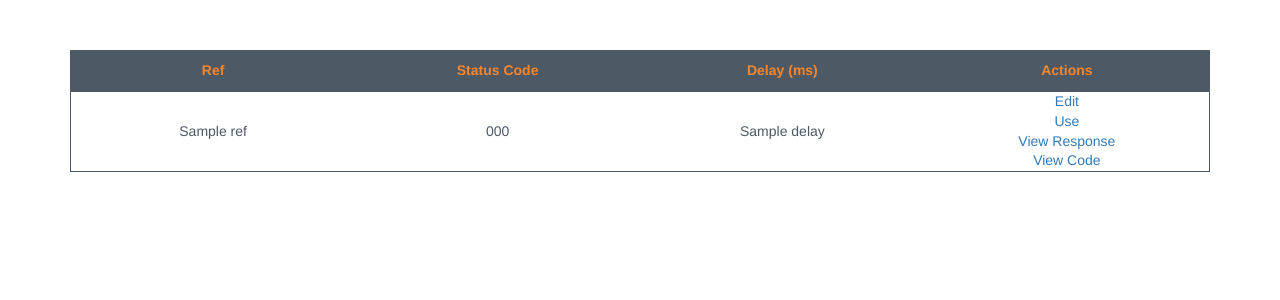
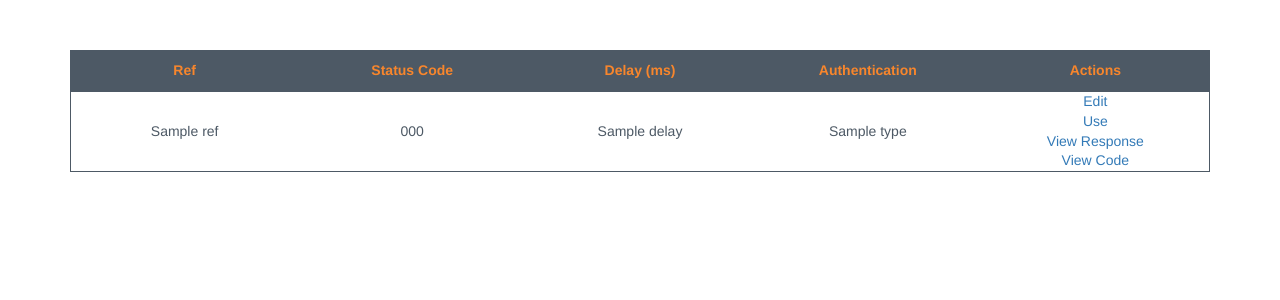
Before and after one commit to shnako/iTec2015Camenita, a Django app: template unified_test/templates/app/pages.html in a window 1280 px wide. Shown: the part 65-365 px from the top of the page. Run offline with Django 3.2, Linux system fonts and the light colour scheme; the template is opened without the code that fills it: most values are stand-ins (such as "Sample title", 1, 10 or a date in 2020); some libraries are stand-ins or nearby versions.

Commit message:
Added authentication details to pages.

```diff
--- a/unified_test/templates/app/pages.html
+++ b/unified_test/templates/app/pages.html
@@ -8,10 +8,11 @@
     <table id="table-content" class="container content-container">
         <thead>
         <tr>
-            <th style="width: 25%">Ref</th>
-            <th style="width: 25%">Status Code</th>
-            <th style="width: 25%">Delay (ms)</th>
-            <th style="width: 25%">Actions</th>
+            <th style="width: 20%">Ref</th>
+            <th style="width: 20%">Status Code</th>
+            <th style="width: 20%">Delay (ms)</th>
+            <th style="width: 20%">Authentication</th>
+            <th style="width: 20%">Actions</th>
         </tr>
         </thead>
         <tbody>
@@ -20,6 +21,7 @@
                 <td>{{ page.ref }}</td>
                 <td>{{ page.status_code }}</td>
                 <td>{{ page.delay }}</td>
+                <td>{{ page.authentication.type }}</td>
                 <td>
                     <a href="{{ edit_page_absolute_urls|key_value:page.ref }}">Edit</a><br/>
                     <a href="{{ use_absolute_urls|key_value:page.ref }}">Use</a><br/>
```
